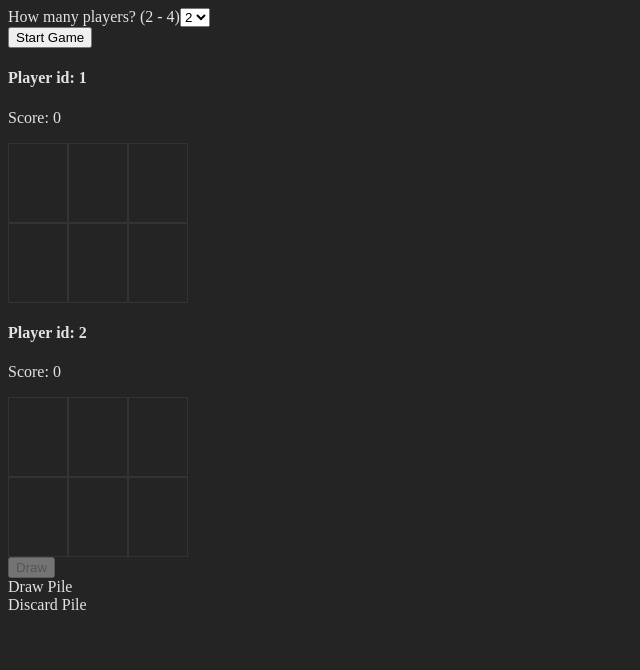
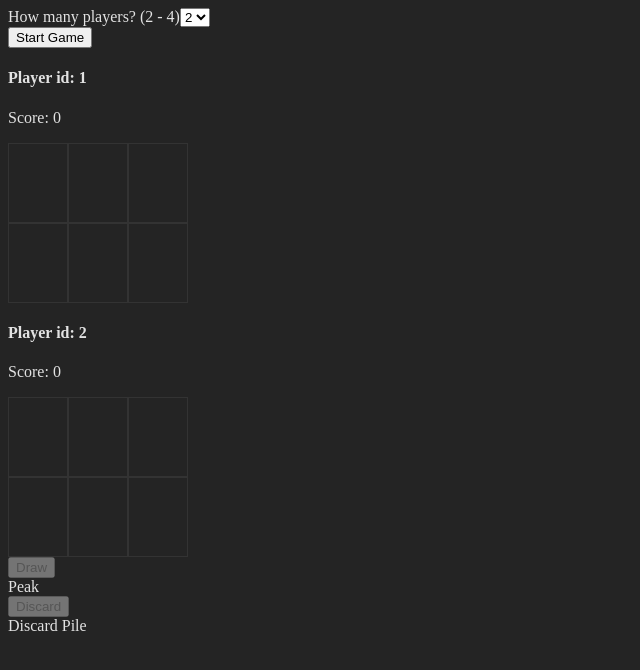
Before and after one commit to drewbrownie21/GolfCardGame, a React (Vite) app: page / in a window 1280 px wide. Shown: the top 670 px of the page, without its empty margins (0-640 px from the left). Built offline with nearby package versions, Linux system fonts and the light colour scheme.

Commit message:
Some progress

```diff
--- a/src/components/Game/DrawPile.tsx
+++ b/src/components/Game/DrawPile.tsx
@@ -3,18 +3,18 @@ import { useState } from "react";
 
 type DrawPile = {
   deck: Card[];
-  updateDeck: (deck: Card[]) => void
-  initialDeal: boolean
+  updateDeck: (deck: Card[]) => void;
+  initialDeal: boolean;
 };
 
 export function DrawPile({ deck, updateDeck, initialDeal }: DrawPile) {
   const [discardDeck, setDiscardDeck] = useState<Card[]>([]);
+  const [displayedDrawCard, setDisplayedDrawCard] = useState<Card[]>([]);
 
   function drawCard() {
     const cardDrawn = deck.at(-1);
     updateDeck(deck.slice(0, -1));
     console.log(cardDrawn);
-        console.log("Discard length " + discardDeck.length);
     return cardDrawn;
   }
 
@@ -31,25 +31,33 @@ export function DrawPile({ deck, updateDeck, initialDeal }: DrawPile) {
     }
     let cardDrawn = drawCard();
     if (cardDrawn) {
-          addToDiscardPile(cardDrawn);
+      setDisplayedDrawCard([cardDrawn]);
       return cardDrawn;
     }
   };
 
-      const addToDiscardPile = (card: Card) => {
-        setDiscardDeck((prev) => [...prev, card]);
+  const handleDiscard = () => {
+    setDiscardDeck((prev) => [...prev, displayedDrawCard[0]]);
+    console.log(displayedDrawCard[0].suit + " was added to the discard.");
   };
 
-  return(
+  return (
     <section>
       <button onClick={handleDraw} disabled={!initialDeal}>
         Draw
       </button>
       <div>
-            Draw Pile
+        {displayedDrawCard.length
+          ? `${displayedDrawCard[0].suit}${displayedDrawCard[0].rank}`
+          : "Peak"}
       </div>
+      <button onClick={handleDiscard} disabled={displayedDrawCard.length == 0}>
+        Discard
+      </button>
       <div>
-            Discard Pile
+        {discardDeck.length > 0
+          ? `${discardDeck[discardDeck.length - 1].suit}${discardDeck[discardDeck.length - 1].rank}`
+          : "Discard Pile"}
       </div>
     </section>
   );
--- a/src/components/Game/Game.tsx
+++ b/src/components/Game/Game.tsx
@@ -1,5 +1,5 @@
 import { useEffect, useState } from "react";
-import { GenerateDeck, type Card } from "../../factory/generateDeck";
+import type { Card } from "../../factory/generateDeck";
 import { GenerateTable } from "../../factory/generateTable";
 import { Setup } from "../Setup/Setup";
 import { Player } from "../Player/Player";
@@ -60,7 +60,7 @@ export function Game({ deck, updateDeck }: GameProps) {
           />
         ))}
       </section>
-      <DrawPile deck={deck} updateDeck={updateDeck} initialDeal={initialDeal}/>
+      <DrawPile deck={deck} updateDeck={updateDeck} initialDeal={initialDeal} />
     </section>
   );
 }
```
Lines whose indentation alone changed are shown as unchanged.
